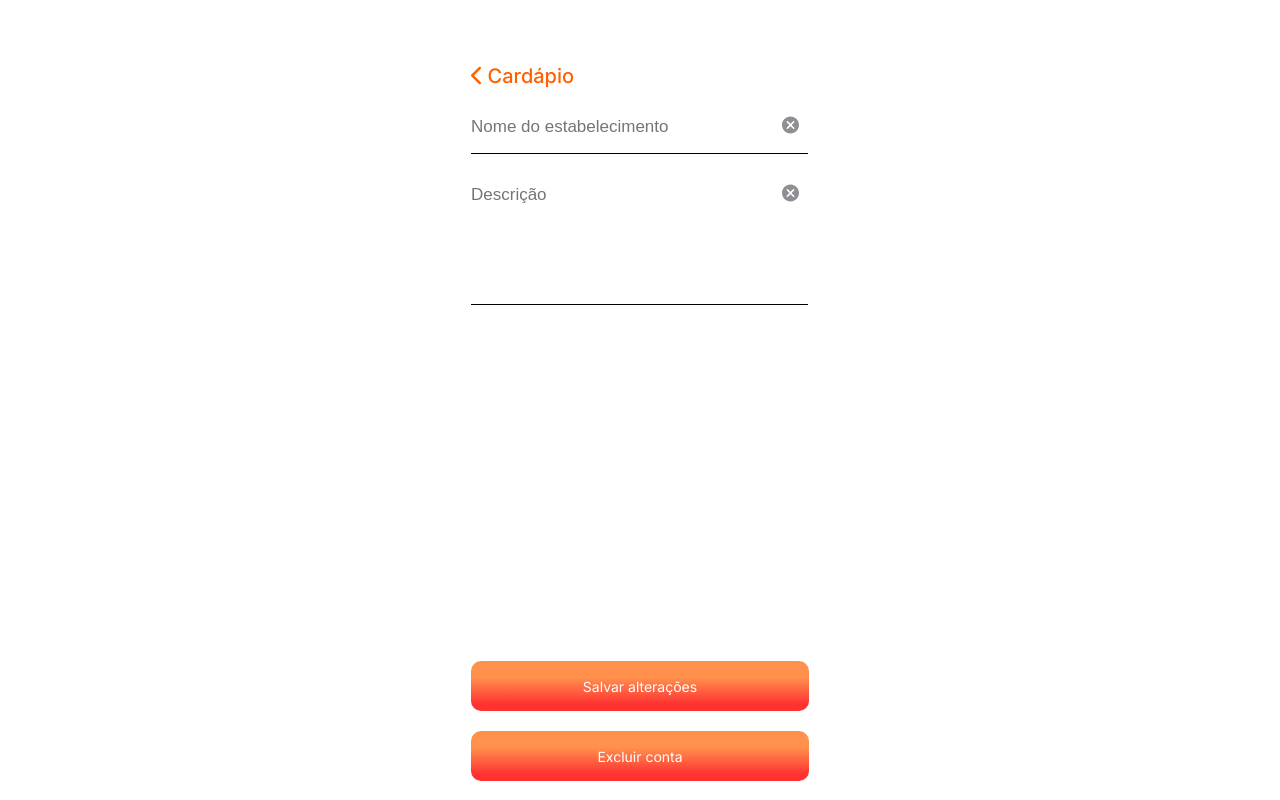
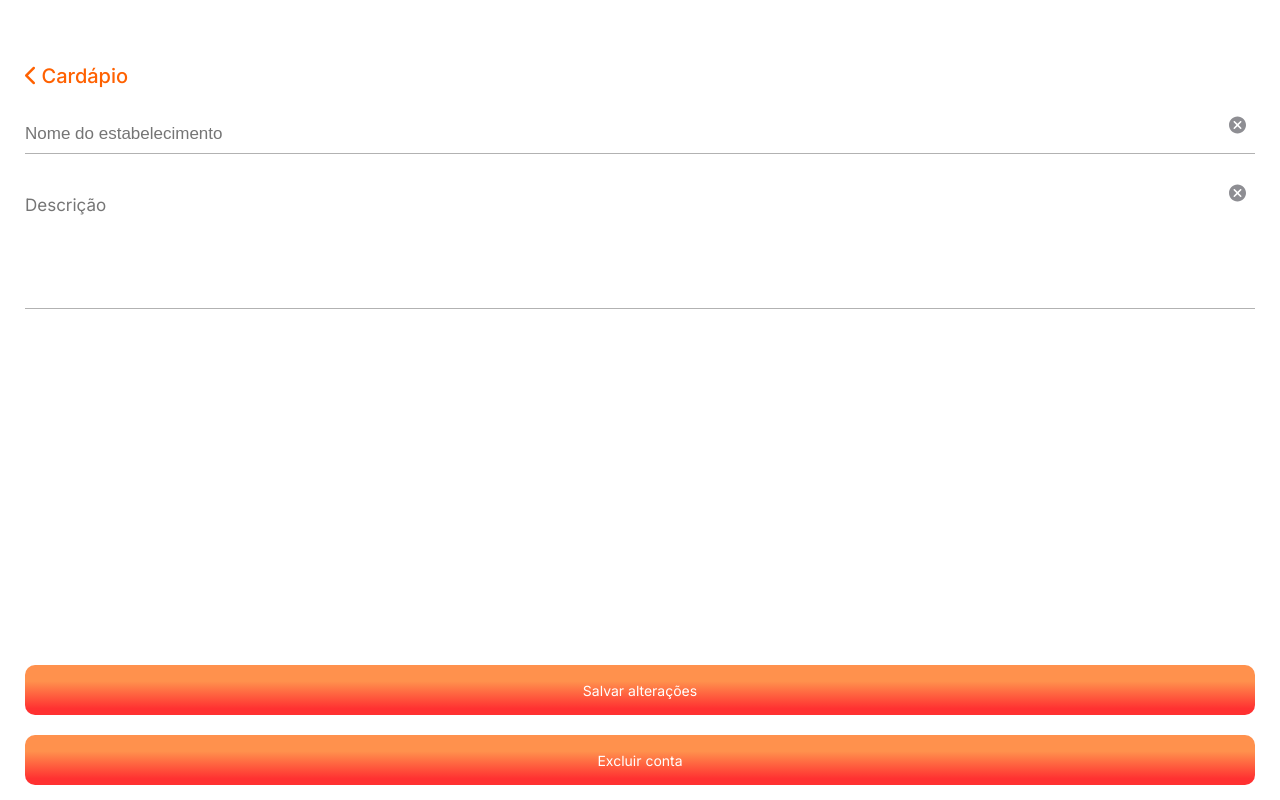
Before and after one commit to RenanTCastro/cardapio-digital-front, a React (Create React App) app: page /EditEstab in a window 1280 px wide. Built offline with nearby package versions, Linux system fonts and the light colour scheme.

Commit message:
tela edição estabelecimento/modal excluir conta

```diff
--- a/src/components/ExcluirModalCM/ExcluirModalCM.jsx
+++ b/src/components/ExcluirModalCM/ExcluirModalCM.jsx
@@ -3,6 +3,7 @@ import xIcon from '../../assets/x-icon.svg'
 import ButtonCM from "../ButtonCM/ButtonCM"
 
 function ExcluirModalCM(props){
+
     return(
         <BackGround>
             <ModelContainer>
--- a/src/components/ExcluirModalCM/styles.js
+++ b/src/components/ExcluirModalCM/styles.js
@@ -3,9 +3,8 @@ import styled from "styled-components";
 export const BackGround = styled.div`
 position: absolute;
 background-color: rgb(0,0,0, 0.7);
+width: 100vw;
 height: 100vh;
-width: 100vw;
-left: -38px;
 z-index: 10;
 `
 
@@ -15,23 +14,25 @@ export const ModelContainer = styled.div`
     z-index: 20;
     background-color: white;
     border-radius: 16px;
-    max-width: 327px;
-    width: 100%;
+    width: 80%;
     max-height: 264px;
     height: 100%;
     border: 1px solid;
     margin: 32vh auto;
     img{
         margin-bottom: 20px;
+        justify-content: end;
     }
     h3{
         color: var(--neutral-neutral-900, #212134);
         font-weight: 600;
         line-height: 22px;
+        margin: 10px 0;
     }
     .Button{
         width: 100%;
         border-radius: 16px;
+        margin-top: 20px;
     }
 `
 
--- a/src/pages/EditEstab/EditEstab.jsx
+++ b/src/pages/EditEstab/EditEstab.jsx
@@ -16,10 +16,10 @@ function EditEstab(){
 
     return(
         <>
+        {excluir && (<ExcluirModalCM closeFunc={CloseModal} />)}
         <Container>
-            {excluir && (<ExcluirModalCM closeFunc={CloseModal} />)}
             <BackText>
-                <Link to='#'><i class="fa-solid fa-chevron-left"></i></Link>Cardápio
+                <Link to='#'><i class="fa-solid fa-chevron-left"></i>Cardápio</Link>
             </BackText>
             <Inputs>
                 <div className="NomeEstabContainer">
--- a/src/pages/EditEstab/styles.js
+++ b/src/pages/EditEstab/styles.js
@@ -1,17 +1,15 @@
 import styled from "styled-components/macro";
 
 export const Container = styled.div`
-    z-index: 1;
-    position: relative;
-    max-width: 338px;
-    width: 100%;
-    margin: 0 auto;
-    height: 100vh;
     display: flex;
     flex-direction: column;
+    padding: 0 25px;
 `
 export const BackText = styled.h2`
-    color: #FF6100;
+    a{
+        text-decoration: none;
+        color: #FF6100;
+    }
     margin-top: 64px;
     font-size: 20px;
     font-style: normal;
@@ -25,22 +23,26 @@ export const BackText = styled.h2`
     }
 `
 export const Inputs = styled.div`
+    width: 100%;
     .NomeEstabContainer{
         position: relative;
+        margin-bottom: 30px;
+        border-bottom: thin solid rgba(0,0,0,0.3);
+
         img{
             padding: 0 9px;
-            padding-bottom: 19px;
             position: absolute;
-            border-bottom: 1px solid;
+            right: 0;
         }
     }
     .DescEstabContainer{
         position: relative;
+        border-bottom: thin solid rgba(0,0,0,0.3);
+        margin-bottom: 30px;
         img{
+            right: 0;
             padding: 0 9px;
-            padding-bottom: 102px;
             position: absolute;
-            border-bottom: thin solid;
         }
     }
     margin-bottom: 316px;
@@ -49,34 +51,26 @@ export const Inputs = styled.div`
 export const ButtonsContainer = styled.div`
     display: flex;
     flex-direction: column;
+    width: 100%;
 `
 
 export const InputNameEstab = styled.input`
     &::placeholder{
-        position: absolute;
-        top: 1px;
         font-size: 17px;
     }
     border: none;
-    border-bottom: thin solid;
-    width: 286px;
+    width: 95%;
     padding: 11px 16px 11px 0px;
-    flex: 1 0 0;
-    margin-bottom: 30px;
 `
-export const InputDescEstab = styled.input`
+export const InputDescEstab = styled.textarea`
     &::placeholder{
-        position: absolute;
-        top: 1px;
         font-size: 17px;
     }
-    text-align: justify;
+    font-family: Inter;
+    font-weight: 400;
+    resize: none;
     border: none;
-    border-bottom: thin solid;
-
     padding: 11px 16px 11px 0px;
     height: 98px;
-    width: 286px;
-    flex: 1 0 0;
-    margin-bottom: 30px;
+    width: 95%;
 `
```
